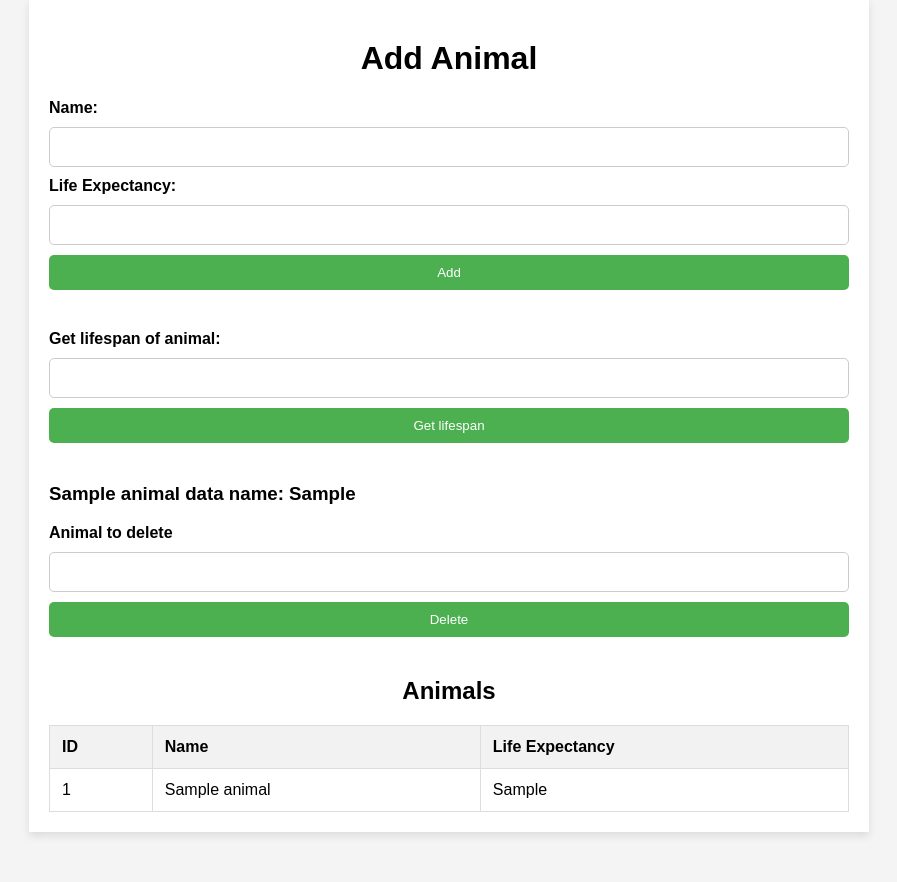
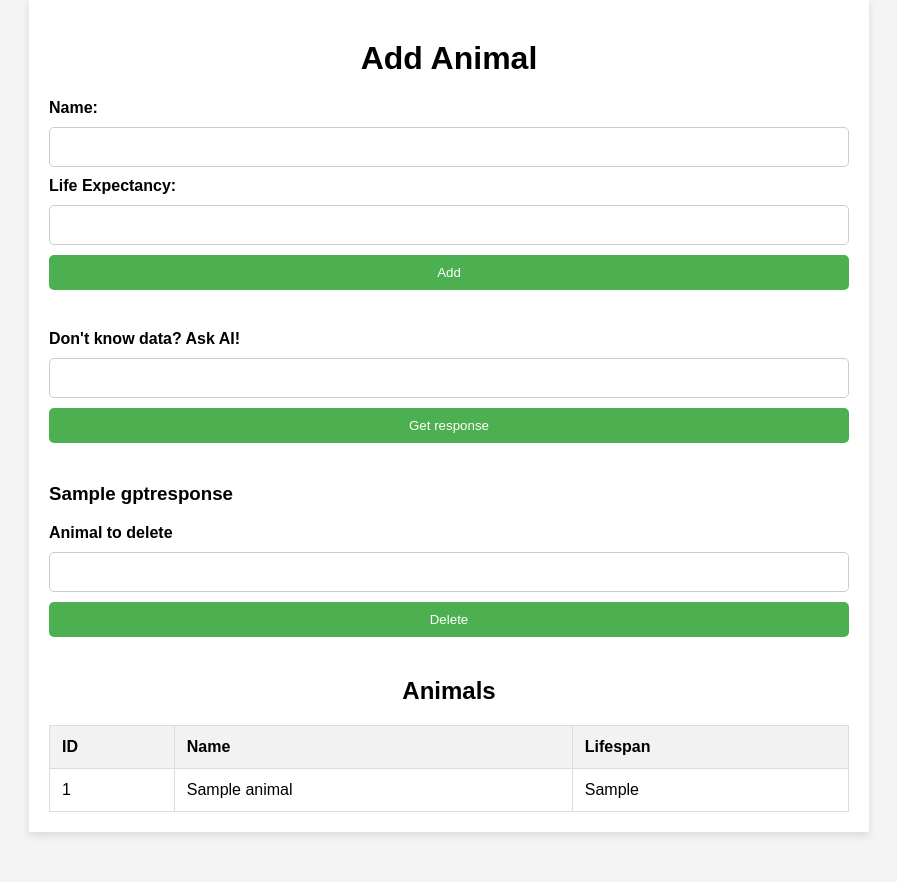
Before and after one commit to JuliusKaufhold/simple_flask_website, a Flask app: template app/templates/index.html in a window 1280 px wide. Shown: the part 79-961 px from the top of the page, without its empty margins (191-1088 px from the left). Run offline with Flask 3, Linux system fonts and the light colour scheme; tables that the repository leaves empty hold one stand-in row (values such as "Sample post"); the template is opened without the code that fills it: values that come from a table or form of the project are taken from there, most other values are stand-ins (such as "Sample title", 1, 10 or a date in 2020).

Commit message:
add openai-API for data requests

```diff
--- a/app/templates/index.html
+++ b/app/templates/index.html
@@ -14,13 +14,13 @@
 		</form>
 
 		<form action="/get_info" method = "POST">
-			<label for="animal">Get lifespan of animal:</label>
-			<input type="text" id="animal_name" name="animal_name" required>
+			<label for="userquestion">Don't know data? Ask AI!</label>
+			<input type="text" id="userinput" name="userinput" required>
 
-			<button type="submit">Get lifespan</button>
+			<button type="submit">Get response</button>
 		</form>
 
-		<h3>{{ animal_data_name }}: {{ animal_lifespan }}</h3>
+		<h3>{{ gptresponse }}</h3>
 
 		<form action="/del_animal" method = "POST">
 			<label for="delanimal">Animal to delete</label>
@@ -34,7 +34,7 @@
 			<tr>
 			    <th>ID</th>
 			    <th>Name</th>
-			    <th>Life Expectancy</th>
+			    <th>Lifespan</th>
 			</tr>
 		    </thead>
 		    <tbody>
```
Also changed, not shown: app/routes.py (+22 -13 lines), README.md.
